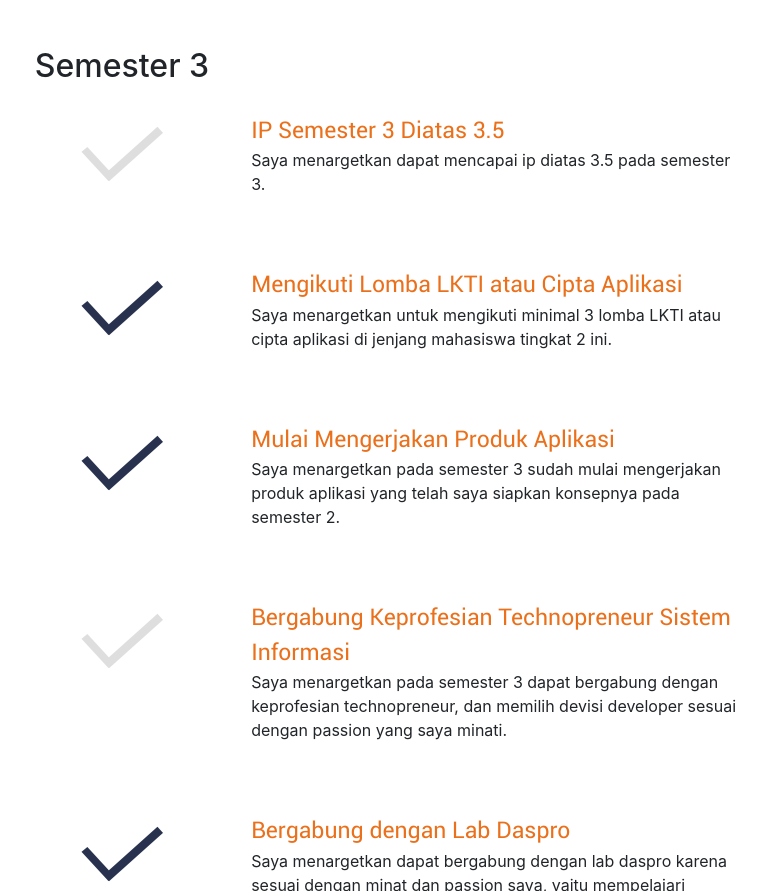
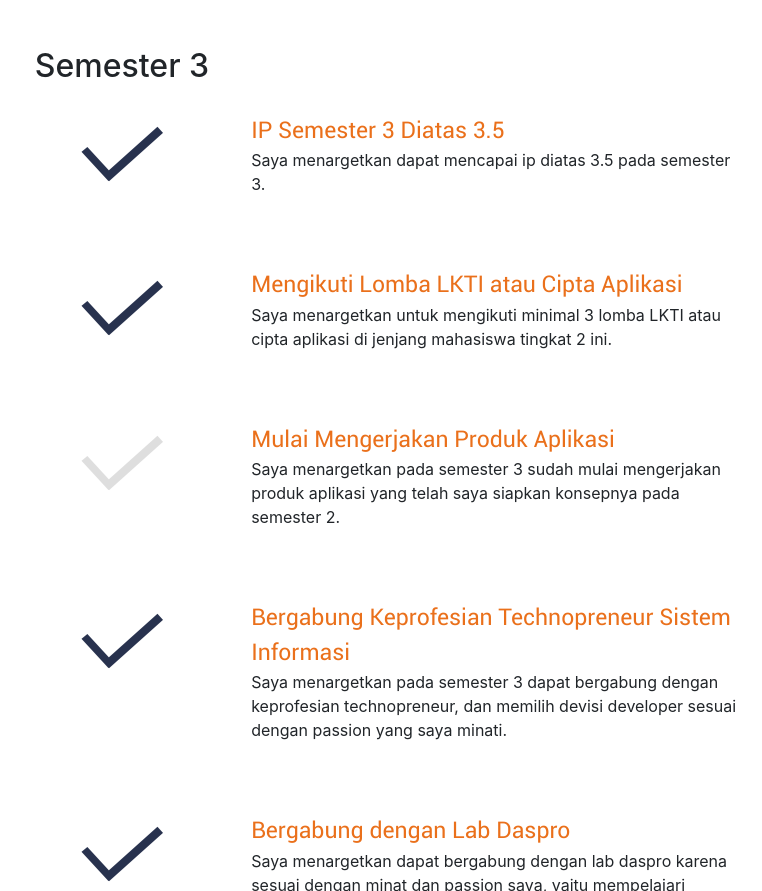
Before and after one commit to zasiem/erzagoalsetting.github.io, a plain HTML site: page 2018.html in a window 1280 px wide. Shown: the part 1368-2259 px from the top of the page, without its empty margins (518-1280 px from the left). Drawn offline with Linux system fonts and the light colour scheme; a web font is replaced by a local one.

Commit message:
Update 2018.html

```diff
--- a/2018.html
+++ b/2018.html
@@ -93,7 +93,7 @@
 	    		</div>
 	    		<div class="col-sm-2">
 	    			<center>
-	    			<img src="images/unclear.png" class="clear">
+	    			<img src="images/clear.png" class="clear">
 	    			</center>
 	    		</div>
 	    		<div class="col-sm-5"></div>
@@ -167,7 +167,7 @@
 				<div class="col-sm-5"></div>
 				<div class="col-sm-2">
 	    			<center>
-	    			<img src="images/unclear.png" class="clear">
+	    			<img src="images/clear.png" class="clear">
 	    			</center>
 	    		</div>
 	   		 	<div class="col-sm-5">
@@ -207,7 +207,7 @@
 				<div class="col-sm-5"></div>
 				<div class="col-sm-2">
 	    			<center>
-	    			<img src="images/clear.png" class="clear">
+	    			<img src="images/unclear.png" class="clear">
 	    			</center>
 	    		</div>
 	   		 	<div class="col-sm-5">
@@ -227,7 +227,7 @@
 				<div class="col-sm-5"></div>
 				<div class="col-sm-2">
 	    			<center>
-	    			<img src="images/unclear.png" class="clear">
+	    			<img src="images/clear.png" class="clear">
 	    			</center>
 	    		</div>
 	   		 	<div class="col-sm-5">
```
